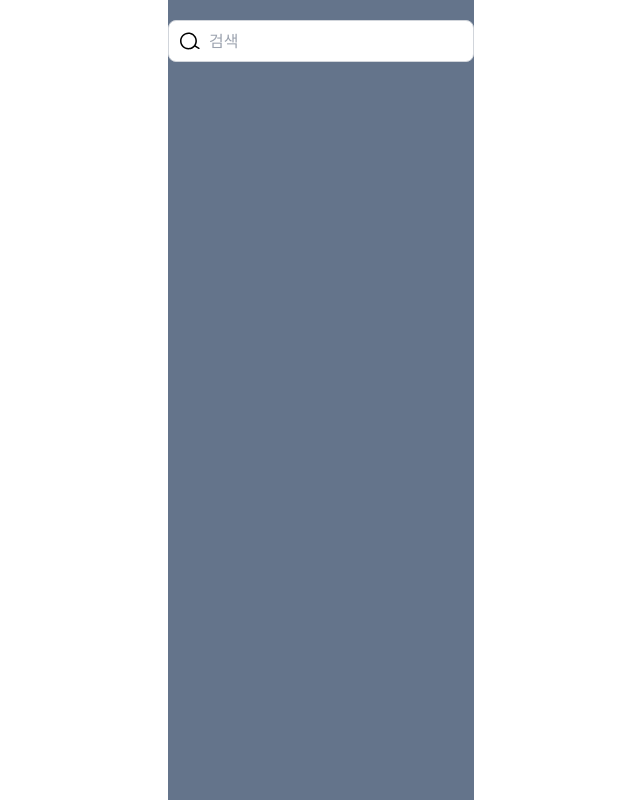
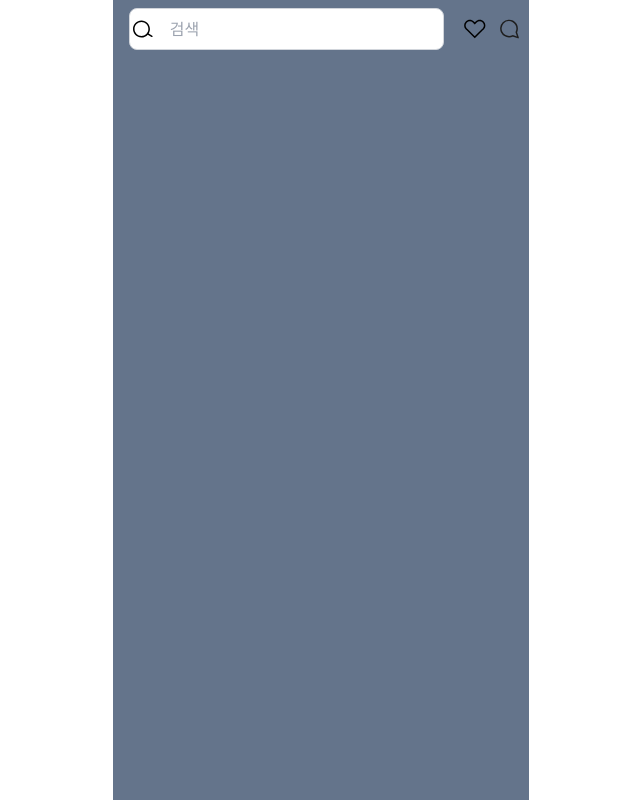
Before and after one commit to TeamGuys/Hansuyo_Front, a React (Create React App) app: page / in a window 1280 px wide. Shown: the whole page, without its empty margins (319-959 px from the left). Built offline with nearby package versions, Linux system fonts and the light colour scheme.

Commit message:
Feat : 홈 화면 상단바 구현

```diff
--- /dev/null
+++ b/src/components/Home/Like.jsx
@@ -0,0 +1,15 @@
+import Heart from "../../assets/Home/Heart.svg"
+
+const Like = () => {
+  return(
+    <div className="flex items-center justify-center ">
+    <img
+      className="h-6"
+      src={Heart}
+      alt='메시지 아이콘'
+    />
+  </div>
+  )
+}
+
+export default Like
--- /dev/null
+++ b/src/components/Home/Message.jsx
@@ -0,0 +1,15 @@
+import Messages from "../../assets/Home/Message.svg"
+
+const Message = () => {
+  return(
+    <div className="flex items-center justify-center ">
+      <img
+        className="h-7"
+        src={Messages}
+        alt='메시지 아이콘'
+      />
+    </div>
+  )
+}
+
+export default Message
--- a/src/components/Home/SearchInput.jsx
+++ b/src/components/Home/SearchInput.jsx
@@ -11,7 +11,7 @@ const SearchInput = () => {
   // };
 
   return (
-    <div className="relative flex items-center justify-center w-full max-w-md mx-auto mt-5">
+    <div className="relative flex items-center justify-center w-full max-w-md h-[42px] p-2">
       <img
         className="absolute left-3 w-5 h-5 text-gray-400"
         src={SearchIcon}
--- a/src/pages/Home/Home.jsx
+++ b/src/pages/Home/Home.jsx
@@ -1,11 +1,20 @@
 import React from "react"
 import SearchInput from "../../components/Home/SearchInput"
+import Like from "../../components/Home/Like"
+import Message from "../../components/Home/Message"
 
 const Home = () => {
   return (
-    <div className="h-[100vh] bg-slate-500">
-      <SearchInput />
+    <div className="h-[100vh] bg-slate-500 p-1 ">
+      {/* 검색창 상단바 */}
+      <div className="flex h-[50px] p-1 space-x-3" >
+        <SearchInput />
+        <Like />
+        <Message />
+
+      </div>
     </div>
+
   )
 }
 
```
Also changed, not shown: src/assets/Home/Heart.svg (added), src/assets/Home/Message.svg (added).
